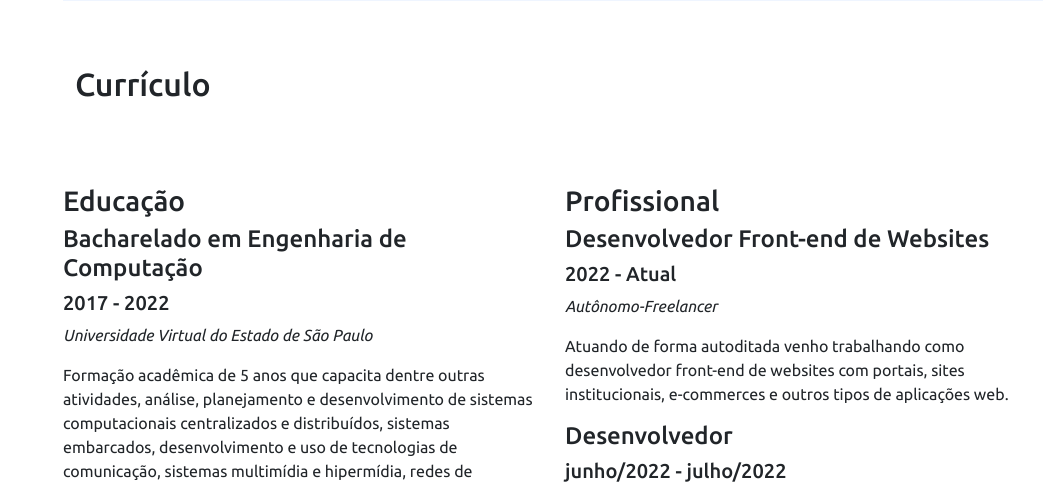
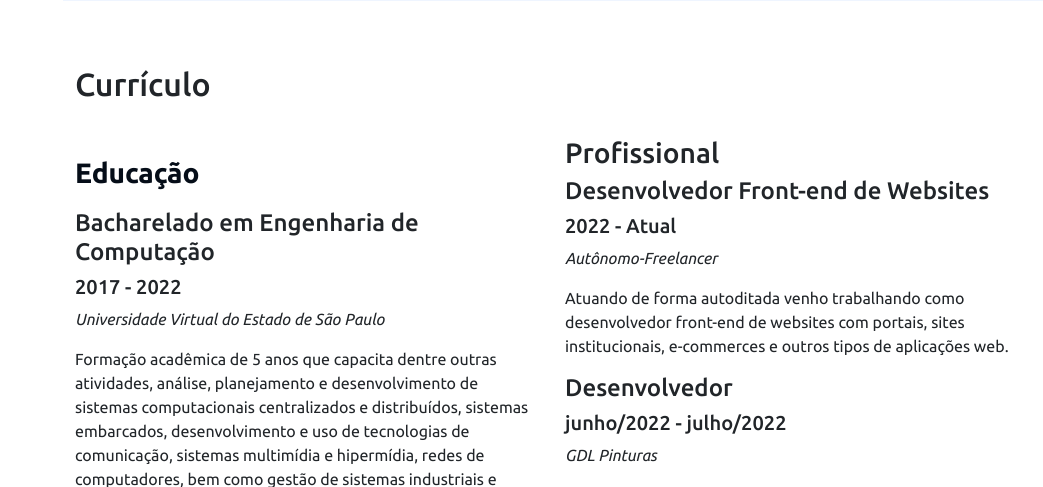
Before and after one commit to Mr1984-Pinheiro/Portifolio, a Flask app: page / in a window 1280 px wide. Shown: the part 2409-2896 px from the top of the page, without its empty margins (237-1280 px from the left). Run offline with Flask 2, Linux system fonts and the light colour scheme; some libraries are stand-ins or nearby versions.

Commit message:
estilizando curriculo

```diff
--- a/static/style.css
+++ b/static/style.css
@@ -198,3 +198,10 @@
 .section-bg {
     background-color: #eff5ff;
 }
+
+.cv .cv-title {
+    font-weight: 700;
+    margin-top: 20px;
+    margin-bottom: 20px;
+    color: #050d18;
+}
--- a/templates/index.html
+++ b/templates/index.html
@@ -399,7 +399,6 @@
       <section class="mt-5 cv" id="curriculo">
          <div class="container pb-5">
             <h2 class="pt-3 pb-4">Currículo</h2>
-         </div>
 
             <div class="row">
               <div class="col-md-6">
@@ -454,6 +453,9 @@
 
               </div>
            </div>
+         </div>
+
+
 
       </section>
 
```
Lines whose indentation alone changed are shown as unchanged.
